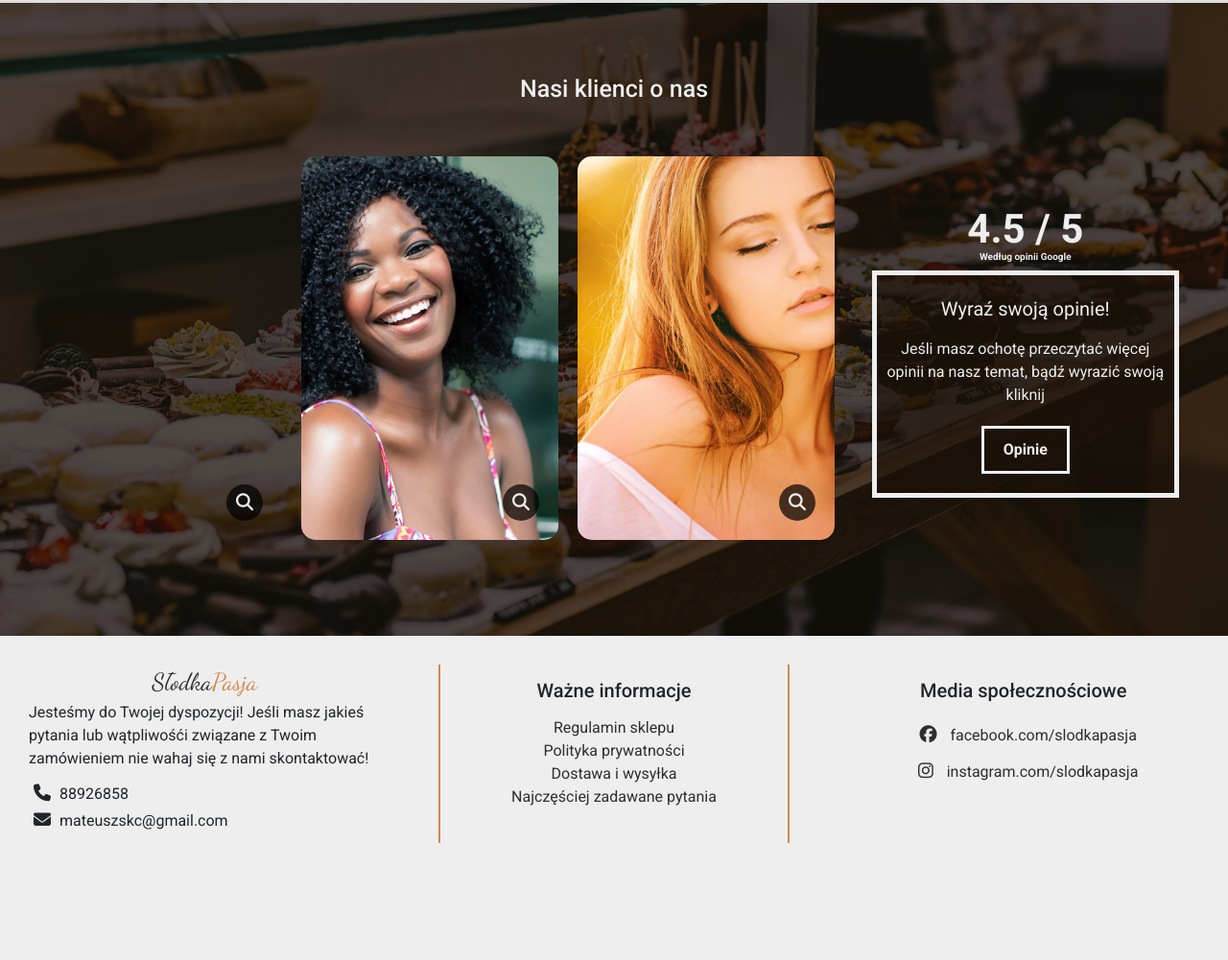
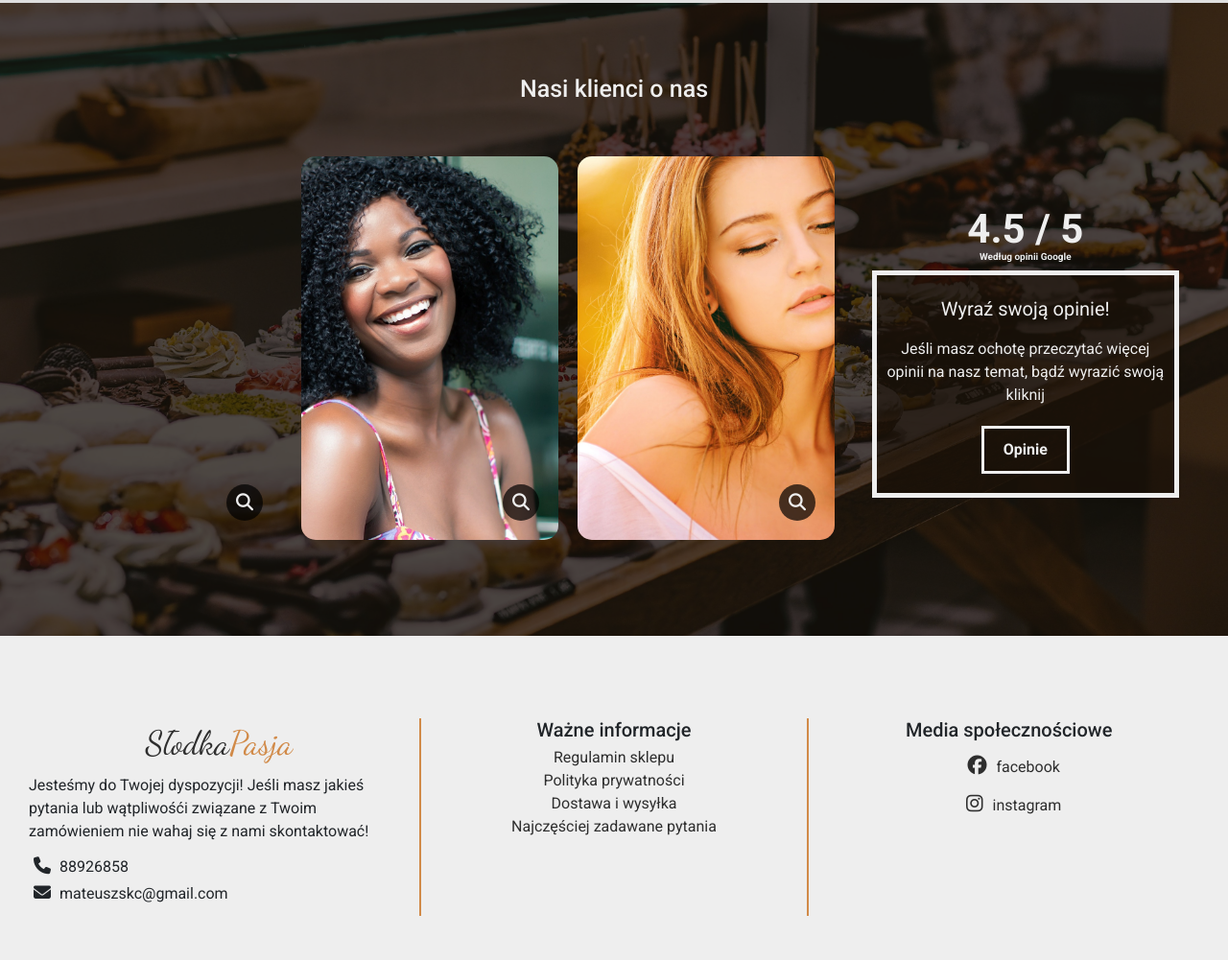
Before and after one commit to MatysVN/Sweet-Shop-site, a plain HTML site: page index.html in a window 1280 px wide. Shown: the part 2397-3398 px from the top of the page at 96% size. Before the commit the page ends 3306 px from the top, so only its background shows below. Drawn offline with nearby package versions, Linux system fonts and the light colour scheme.

Commit message:
end section-info

```diff
--- a/index.html
+++ b/index.html
@@ -273,14 +273,17 @@
                     </div>
                     <div class="info-box-element two">
                         <h2>Ważne informacje</h2>
-                        <a href="#">Regulamin sklepu</a><br>
-                        <a href="#">Polityka prywatności</a><br>
-                        <a href="#">Dostawa i wysyłka</a><br>
-                        <a href="#">Najczęściej zadawane pytania</a>
+                        <div>
+
+                            <a href="#">Regulamin sklepu</a><br>
+                            <a href="#">Polityka prywatności</a><br>
+                            <a href="#">Dostawa i wysyłka</a><br>
+                            <a href="#">Najczęściej zadawane pytania</a>
+                        </div>
                     </div>
                     <div class="info-box-element three"><h2>Media społecznościowe</h2>
-                        <a href="#"><i class="fa-brands fa-facebook"></i> facebook.com/slodkapasja</a><br>
-                        <a href="#"><i class="fa-brands fa-instagram"></i> instagram.com/slodkapasja</a>
+                        <a href="#"><i class="fa-brands fa-facebook"></i>facebook</a><br>
+                        <a href="#"><i class="fa-brands fa-instagram"></i>instagram</a>
                     </div>
                 </div>
             </div>
--- a/sass/style.scss
+++ b/sass/style.scss
@@ -566,12 +566,14 @@ body {
 
 .info {
 	background-color: $light-white;
+	padding: 3em 0em;
 	.info-box {
 		position: relative;
 		overflow: hidden;
 		display: grid;
-		grid-template-columns: repeat(3, 1fr);
-		grid-template-rows: 1fr;
+		grid-template-rows: repeat(3, 1fr);
+		grid-template-columns: 1fr;
+		padding-top: 40px;
 		a {
 			text-decoration: none;
 			color: $dark;
@@ -583,13 +585,20 @@ body {
 		.one {
 			grid-column: 1/2;
 			grid-row: 1/2;
+			display: flex;
+			flex-direction: column;
+			justify-content: center;
 			text-align: left;
-
+			border-top: 2px solid $main-color;
+			.nav-logo {
+				font-size: 3.5rem;
+				padding-top: 50px;
+			}
 			.text {
 				text-align: left;
 			}
 			.contact {
-				text-align-last: left;
+				text-align: left;
 			}
 			.fa-solid {
 				padding: 5px;
@@ -597,17 +606,22 @@ body {
 			}
 		}
 		.two {
-			grid-column: 2/3;
-			grid-row: 1/2;
-			border-left: 2px solid $main-color;
-			border-right: 2px solid $main-color;
+			grid-column: 1/2;
+			grid-row: 2/3;
+			display: flex;
+			flex-direction: column;
+			justify-content: center;
+			border-top: 2px solid $main-color;
+			border-bottom: 2px solid $main-color;
 			a {
 				margin-top: 10px;
 			}
 		}
 		.three {
-			grid-column: 3/4;
-			grid-row: 1/2;
+			grid-column: 1/2;
+			grid-row: 3/4;
+			height: 180px;
+			border-bottom: 2px solid $main-color;
 			.fa-brands {
 				font-size: 1.8rem;
 				padding: 10px;
@@ -616,9 +630,7 @@ body {
 		.info-box-element {
 			margin: 30px;
 			text-align: center;
-			h2 {
-				margin: 15px;
-			}
+
 		}
 	}
 }
@@ -786,6 +798,7 @@ body {
 			}
 		}
 	}
+
 }
 
 @media (min-width: 680px) {
@@ -826,6 +839,47 @@ body {
 			.rate-box {
 				width: 50%;
 			}
+		}
+	}
+	.info {
+		padding: 1em 0em;
+		.info-box {
+			grid-template-columns: repeat(3, 1fr);
+			grid-template-rows: 1fr;
+			.one {
+				border-top: none;
+				margin-right: 0;
+				.nav-logo {
+					font-size: 3.5rem;
+					padding-top: 0px;
+				}
+			}
+			.two {
+				grid-column: 2/3;
+				grid-row: 1/2;
+				align-items: center;
+				margin: 30px 10px;
+				padding: 0 10px;
+				border-top: none;
+				border-bottom: none;
+				border-left: 2px solid $main-color;
+				border-right: 2px solid $main-color;
+			}
+			.three {
+				grid-column: 3/4;
+				grid-row: 1/2;
+				display: flex;
+				flex-direction: column;
+				justify-content: center;
+				align-items: center;
+				height: 73%;
+				margin-left: 0;
+				border-bottom: none;
+				br {
+					display: none;
+				}
+			}
+
 		}
 	}
 }
@@ -919,7 +973,7 @@ body {
 		}
 		.samples-bg {
 			position: relative;
-			height: 40vh;
+			height: 48vh;
 			top: 70px;
 			background-color: $section-color;
 			z-index: 0;
@@ -1075,6 +1129,52 @@ body {
 			}
 		}
 	}
+	.info {
+		padding: 1em 0em;
+		.info-box {
+			grid-template-columns: repeat(3, 1fr);
+			grid-template-rows: 1fr;
+			.one {
+				border-top: none;
+				margin-right: 0;
+				.nav-logo {
+					font-size: 3.5rem;
+					padding-top: 0px;
+				}
+			}
+			.two {
+				grid-column: 2/3;
+				grid-row: 1/2;
+				align-items: center;
+				justify-content: flex-start;
+				margin: 30px 10px;
+				padding: 0 10px;
+				border-top: none;
+				border-bottom: none;
+				border-left: 2px solid $main-color;
+				border-right: 2px solid $main-color;
+			}
+			.three {
+				grid-column: 3/4;
+				grid-row: 1/2;
+				display: flex;
+				flex-direction: column;
+				justify-content: flex-start;
+				align-items: center;
+				height: 100%;
+				margin-left: 0;
+				border-bottom: none;
+				br {
+					display: none;
+				}
+				.fa-brands {
+					font-size: 2rem;
+					padding: 10px;
+				}
+			}
+
+		}
+	}
 }
 
 @media (min-width: 1400px) {
```
Also changed, not shown: css/style.css, 1 other file.
